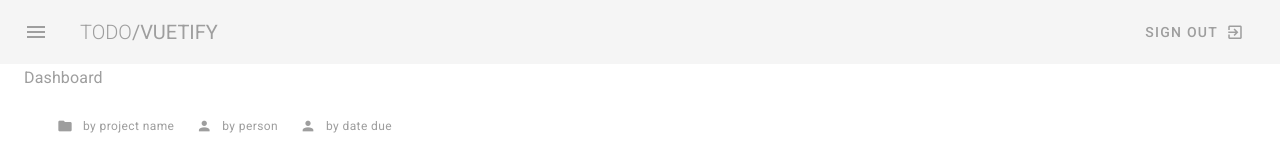
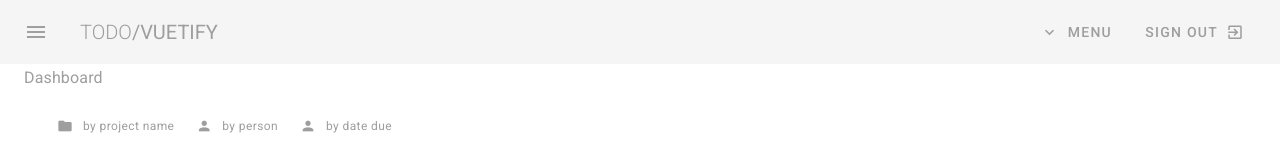
Before and after one commit to Lascoyle/vuetify-todo, a Vue app: page / in a window 1280 px wide. Shown: the top 150 px of the page. Built offline with nearby package versions, Linux system fonts and the light colour scheme.

Commit message:
Add a dropdown menu

```diff
--- a/src/components/Navigation.vue
+++ b/src/components/Navigation.vue
@@ -7,6 +7,22 @@
                 <span>/Vuetify</span>
             </v-toolbar-title>
             <v-spacer></v-spacer>
+
+            <!-- Dropdown Menu -->
+            <v-menu offset-y>
+                <template v-slot:activator="{ on, attrs}">
+                    <v-btn text flat color="grey" v-bind="attrs" v-on="on">
+                        <v-icon left>mdi-chevron-down</v-icon>
+                        <span>Menu</span>
+                    </v-btn>
+                </template>
+                <v-list>
+                    <v-list-item v-for="(link, index) in links" :key="index" router v-bind:to="link.route">
+                        <v-list-item-title class="grey--text">{{ link.text }}</v-list-item-title>
+                    </v-list-item>
+                </v-list>
+            </v-menu>
+
             <v-btn text color="grey">
                 <span>Sign Out</span>
                 <v-icon right>mdi-exit-to-app</v-icon>
```
